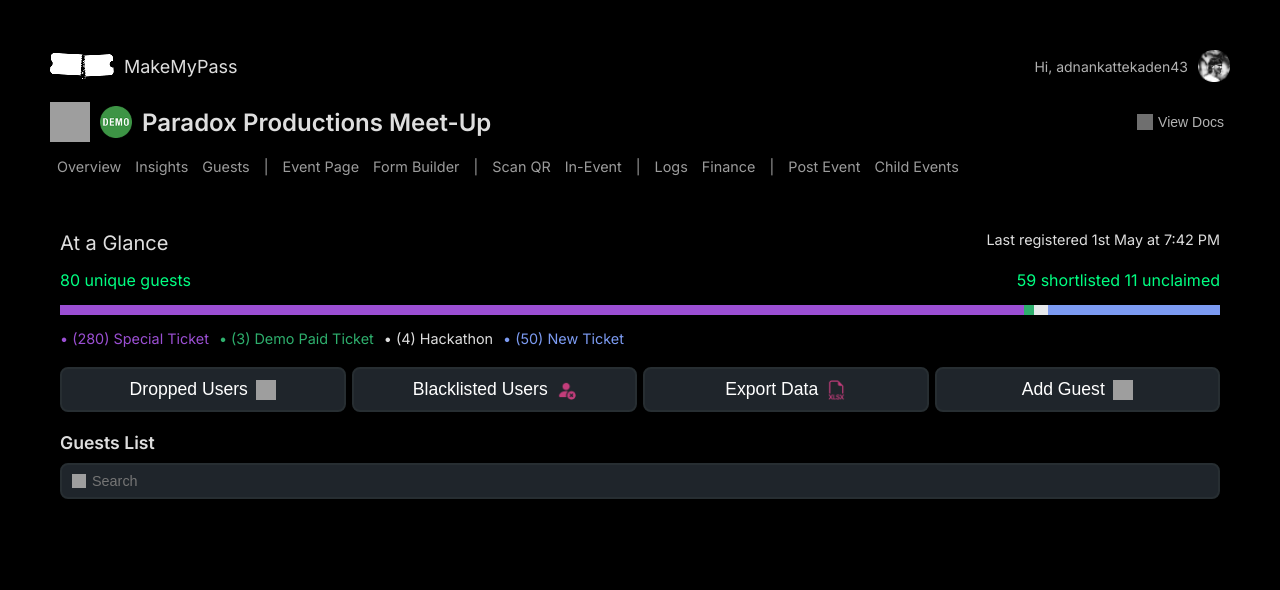
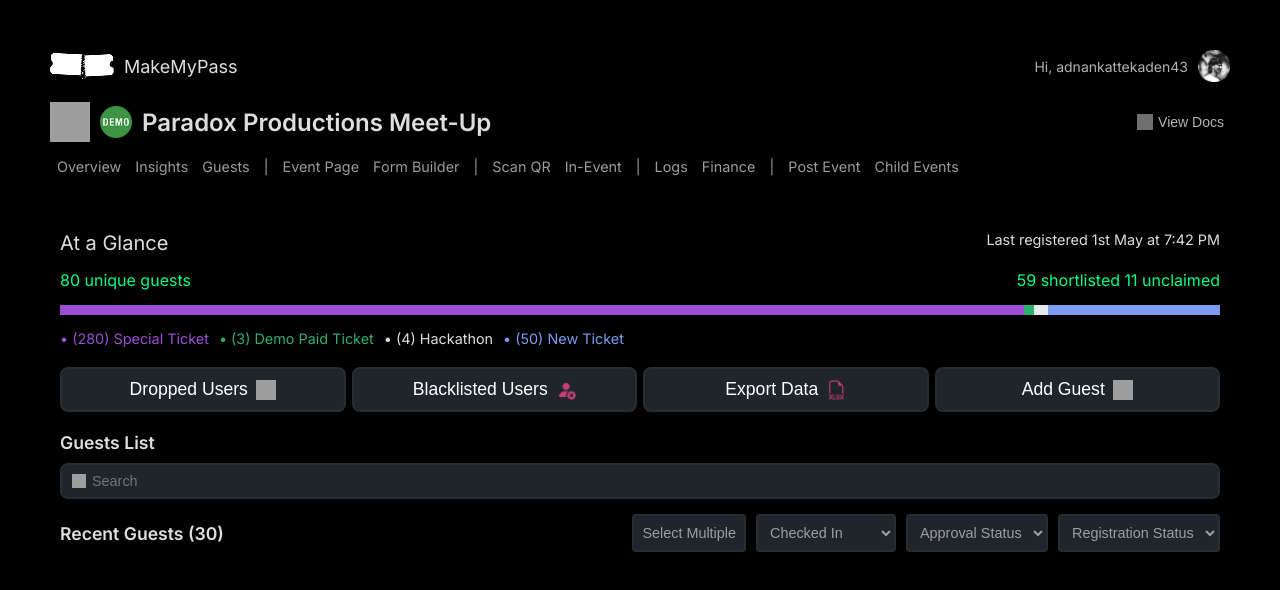
Before and after one commit to irisxvii/melloshi, a React (Vite) app: page / in a window 1280 px wide. Shown: the top 590 px of the page. Built offline with nearby package versions, Linux system fonts and the light colour scheme; grey boxes are pictures that could not be loaded.

Commit message:
(feat) add filter bar

```diff
--- a/src/App.jsx
+++ b/src/App.jsx
@@ -2,6 +2,7 @@
 import Header from './components/Header'
 import EventStats from './components/EventStats'
 import GuestList from './components/GuestList'
+import FilterBar from './components/FilterBar'
 
 function App() {
     return (
@@ -10,6 +11,7 @@
             <EventStats />
             <ActionButtons />
             <GuestList />
+            <FilterBar />
         </>
     )
 }
--- a/src/components/FilterBar.jsx
+++ b/src/components/FilterBar.jsx
@@ -1,3 +1,28 @@
 function FilterBar() {
+    return(
+        <div className="filter">
+            <span className="filter-title">Recent Guests (30)</span>
+            <div className="filter-bar">
+                <button className="filter-dropdown">Select Multiple</button>
+
+                <select className="filter-dropdown">
+                    <option>Checked In</option>
+                    <option>Not Checked In</option>
+                </select>
+                <select className="filter-dropdown">
+                    <option>Approval Status</option>
+                    <option>Approved</option>
+                    <option>Pending</option>
+                    <option>Rejected</option>
+                </select>
+                <select className="filter-dropdown">
+                    <option>Registration Status</option>
+                    <option>Registered</option>
+                    <option>Not Registered</option>
+                </select>
+
+            </div>
+        </div>
+    )
 }
 export default FilterBar
--- a/src/components/Header.jsx
+++ b/src/components/Header.jsx
@@ -22,7 +22,7 @@
             <div className="mid-row">
                 <div className="middle">
                     <img src={backbutton} alt="back buton" className="back-button"/>
-                    <img src={demo} alt="logo?" className="demo" />
+                    <img src={demo} alt="logo" className="demo" />
                 <span className="title">Paradox Productions Meet-Up</span>
             </div>
                 <button className="mid-right">
--- a/src/index.css
+++ b/src/index.css
@@ -242,3 +242,29 @@
   height: 14.39px;
   padding-left: 12px;
 }
+
+.filter{
+  margin: 15px 60px;
+  display: flex;
+  justify-content: space-between;
+  align-items: center;
+}
+
+.filter-title{
+  font-size: 17.6px;
+  font-weight: 600;
+}
+
+.filter-bar{
+  display: flex;
+  gap: 10px;
+}
+
+.filter-dropdown{
+  border-radius: 4px;
+  background-color: #1F252B;
+  color: #9E9E9E;
+  border: 2px solid #272E32;
+  padding: 8px 8px;
+  font-size: 14.4px;
+}
```
